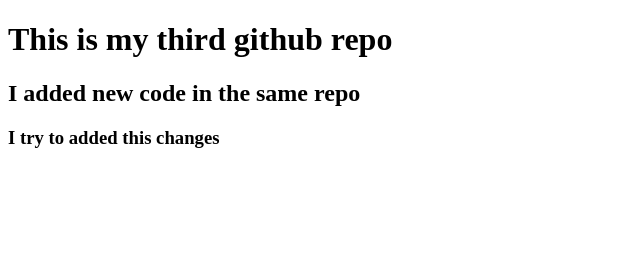
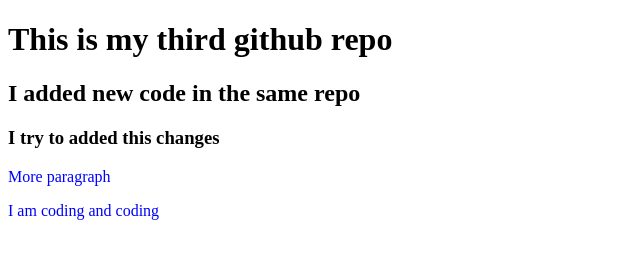
Before and after one commit to bidhan936/my-third-repo, a plain HTML site: page index.html in a window 1280 px wide. Shown: the whole page, without its empty margins (0-640 px from the left). Drawn offline with Linux system fonts and the light colour scheme.

Commit message:
style added

```diff
--- a/index.html
+++ b/index.html
@@ -5,9 +5,12 @@
     <meta http-equiv="X-UA-Compatible" content="IE=edge">
     <meta name="viewport" content="width=device-width, initial-scale=1.0">
     <title>This is my third repo</title>
+    <link rel="stylesheet" href="style.css">
     <h1>This is my third github repo</h1>
     <h2>I added new code in the same repo</h2>
     <h3>I try to added this changes</h3>
+    <p>More paragraph</p>
+    <p>I am coding and coding</p>
 </head>
 <body>
 
--- /dev/null
+++ b/style.css
@@ -0,0 +1,3 @@
+p{
+    color:blue;
+}
```
